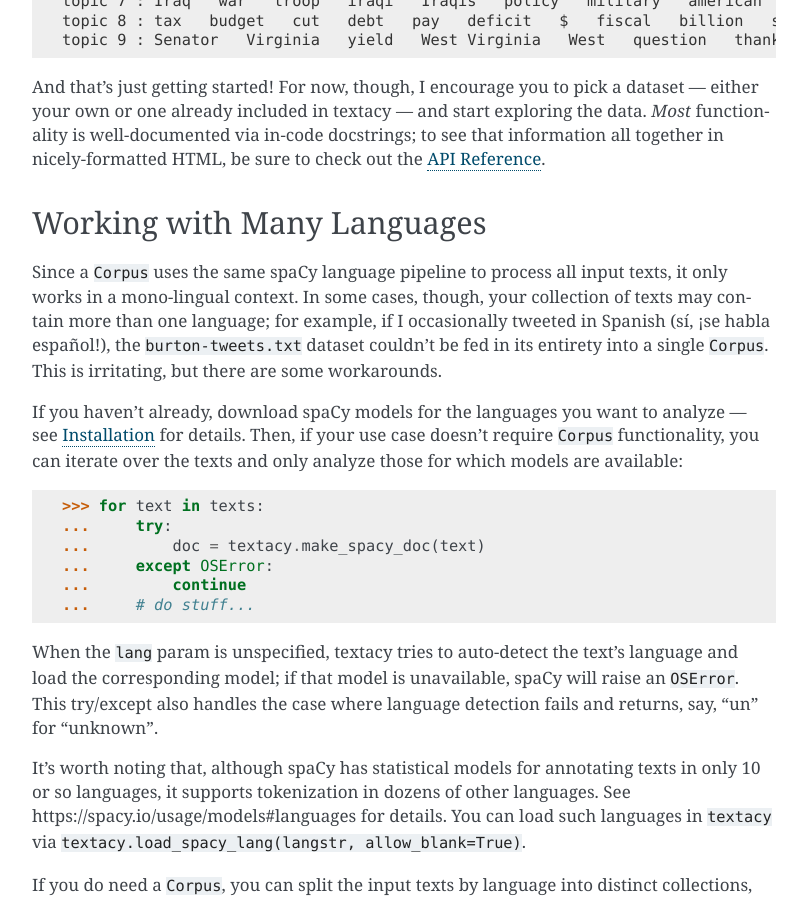
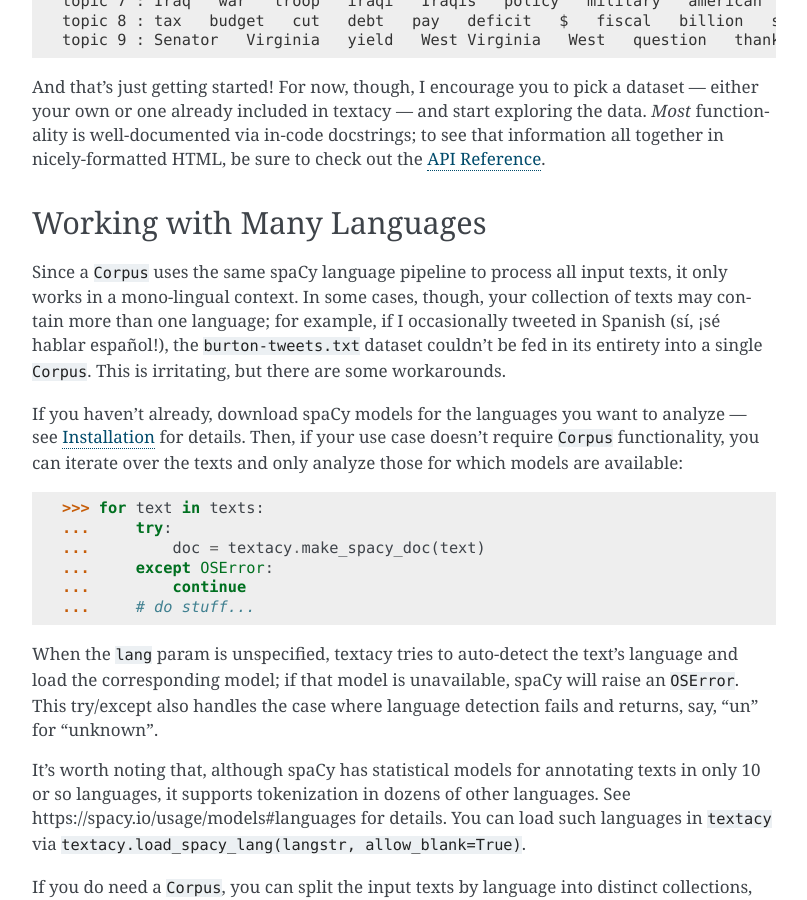
Before and after one commit to chartbeat-labs/textacy, a Sphinx documentation site: the page built from docs/source/quickstart.md, in a window 1280 px wide and 900 px high, scrolled down 7345 px. Shown: the whole window, without its empty margins (346-1153 px from the left). Built offline with Sphinx 7.4.7, drawn with Linux system fonts in a browser that asks for light colours; the version number could not be read and is left out.

Commit message:
Fix Spanish excerpt
Sí, ¡se habla español! / _Yes, Spanish is spoken!_
Sí, ¡sé hablar español! / _Yes, I can speak Spanish!_

```diff
--- a/docs/source/quickstart.md
+++ b/docs/source/quickstart.md
@@ -338,7 +338,7 @@ And that's just getting started! For now, though, I encourage you to pick a data
 
 ## Working with Many Languages
 
-Since a `Corpus` uses the same spaCy language pipeline to process all input texts, it only works in a mono-lingual context. In some cases, though, your collection of texts may contain more than one language; for example, if I occasionally tweeted in Spanish (sí, ¡se habla español!), the `burton-tweets.txt` dataset couldn't be fed in its entirety into a single `Corpus`. This is irritating, but there are some workarounds.
+Since a `Corpus` uses the same spaCy language pipeline to process all input texts, it only works in a mono-lingual context. In some cases, though, your collection of texts may contain more than one language; for example, if I occasionally tweeted in Spanish (sí, ¡sé hablar español!), the `burton-tweets.txt` dataset couldn't be fed in its entirety into a single `Corpus`. This is irritating, but there are some workarounds.
 
 If you haven't already, download spaCy models for the languages you want to analyze --- see [Installation](installation) for details. Then, if your use case doesn't require `Corpus` functionality, you can iterate over the texts and only analyze those for which models are available:
 
```
